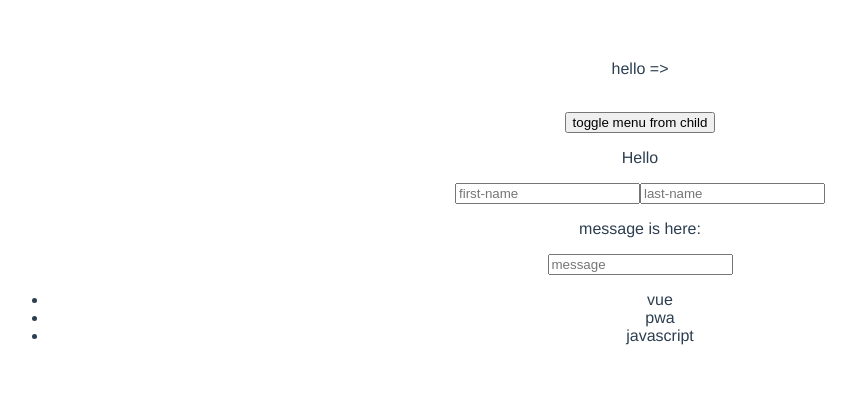
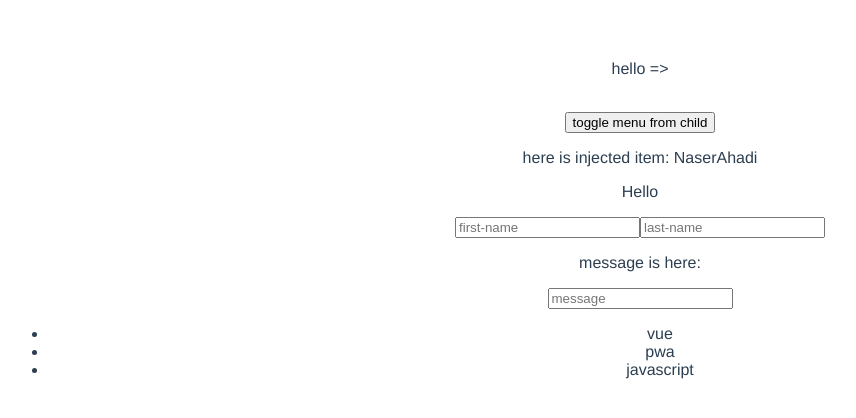
Before and after one commit to NaserAhadi/vue3-koderhq-composition-api, a Vue app: page / in a window 1280 px wide. Shown: the top 418 px of the page, without its empty margins (0-856 px from the left). Built offline with nearby package versions, Linux system fonts and the light colour scheme.

Commit message:
implement provide/inject in vue3 and resolve emit warn

```diff
--- a/src/App.vue
+++ b/src/App.vue
@@ -23,7 +23,7 @@
 </template>
 
 <script>
-import {ref,computed, watch} from 'vue'
+import {ref,computed, watch, provide} from 'vue'
 import GreetingMessage from './components/GreetingMessage.vue'
 
 export default {
@@ -74,6 +74,8 @@ export default {
       isShowMenu.value =! isShowMenu.value
     }
 
+    provide('username', 'NaserAhadi')
+
     return {
       greeting,
       // newGreetingOne,
--- a/src/components/GreetingMessage.vue
+++ b/src/components/GreetingMessage.vue
@@ -2,10 +2,11 @@
   <p v-if="!fullName.length>1">here is Greeting!</p>
   <p v-else>hello => {{ fullName }}</p><br>
   <button @click="toggleMenuFromChild">toggle menu from child</button>
+  <p>here is injected item: {{ uName }}</p>
 </template>
 
 <script>
-import {computed} from 'vue'
+import {computed, inject} from 'vue'
 
 export default {
   name: 'GreetingMessage',
@@ -19,6 +20,7 @@ export default {
       default: ''
     }
   },
+  emits:['toggleMenu'],
   setup(props,context){
     const fullName = computed(() => {
       return `${props.firstName} ${props.lastName}`
@@ -28,7 +30,8 @@ export default {
       context.emit('toggleMenu')
     }
 
-    return {fullName, toggleMenuFromChild}
+    const uName= inject('username')
+    return {fullName, toggleMenuFromChild, uName}
   }
 }
 </script>
```
